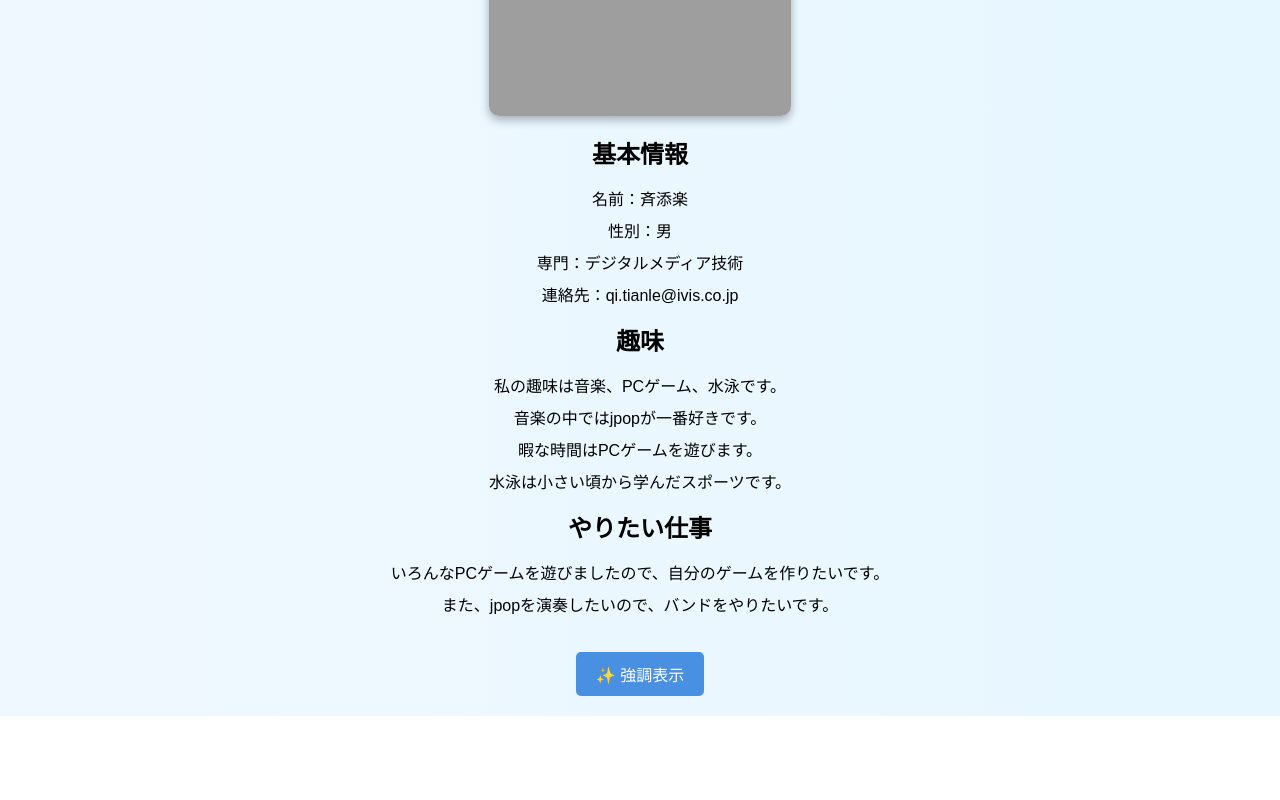
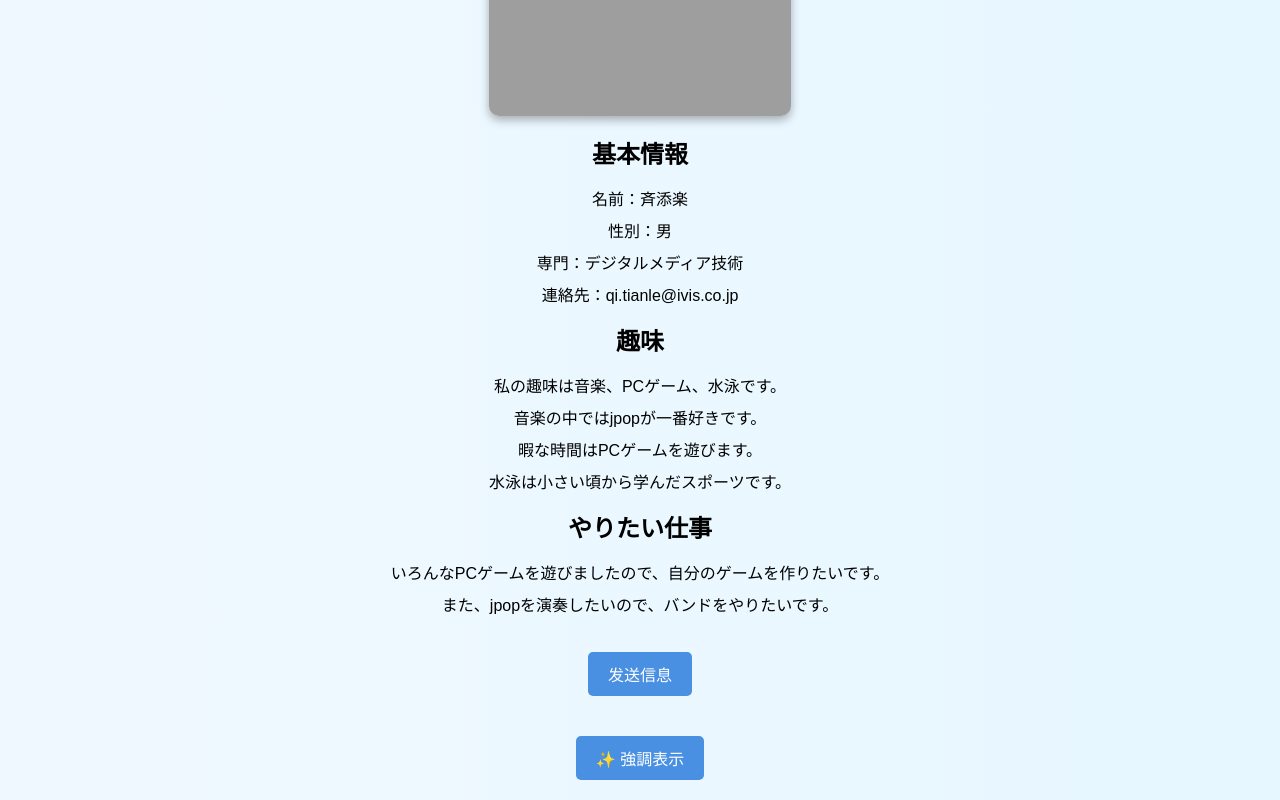
Before and after one commit to qitianle20040707-dot/introduction, a plain HTML site: page index.html in a window 1280 px wide. Shown: the part 403-1203 px from the top of the page. Before the commit the page ends 1119 px from the top, so only its background shows below. Drawn offline with Linux system fonts and the light colour scheme; grey boxes are pictures that could not be loaded.

Commit message:
introduction

```diff
--- a/index.html
+++ b/index.html
@@ -42,6 +42,25 @@
         </ul>
     </section>
 
+    <script>
+    async function sendMessage() {
+        const response = await fetch('/api/message', {
+            method: 'POST',
+            headers: {
+                'Content-Type': 'application/json'
+            },
+            body: JSON.stringify({ message: '你好' })
+        });
+
+        const data = await response.json();
+        console.log('后端返回:', data);
+        document.getElementById('result').innerText = data.reply;
+    }
+    </script>
+
+    <button onclick="sendMessage()">发送信息</button>
+    <div id="result"></div>
+
     <button id="highlightBtn">✨ 強調表示</button>
 
     <script src="js/script.js"></script>
```
Also changed, not shown: 1 other file.
